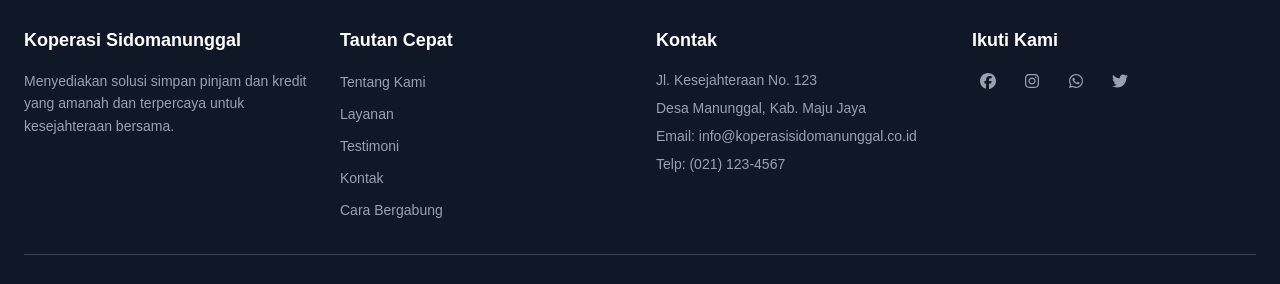
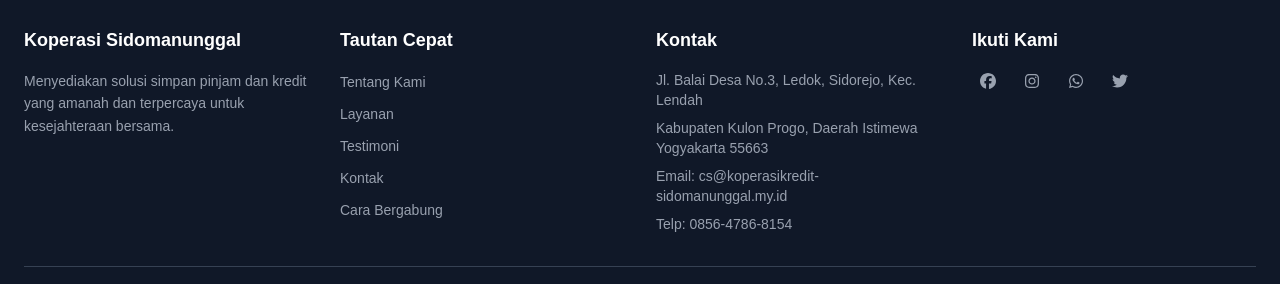
Before and after one commit to l0c4lxid/koperasi-profile-sidomanunggal, a Next.js app: page / in a window 1280 px wide. Shown: the part 4716-5000 px from the top of the page. Built offline with nearby package versions, Linux system fonts and the light colour scheme; no server answers.

Commit message:
refactor: update footer contact information and integrate Vercel Analytics

```diff
--- a/app/components/Footer.tsx
+++ b/app/components/Footer.tsx
@@ -75,10 +75,10 @@ export default function Footer() {
           <div>
             <h5 className="text-lg font-semibold text-white mb-4">Kontak</h5>
             <ul className="space-y-2 text-sm">
-              <li>Jl. Kesejahteraan No. 123</li>
-              <li>Desa Manunggal, Kab. Maju Jaya</li>
-              <li>Email: info@koperasisidomanunggal.co.id</li>
-              <li>Telp: (021) 123-4567</li>
+              <li>Jl. Balai Desa No.3, Ledok, Sidorejo, Kec. Lendah</li>
+              <li>Kabupaten Kulon Progo, Daerah Istimewa Yogyakarta 55663</li>
+              <li>Email: cs@koperasikredit-sidomanunggal.my.id</li>
+              <li>Telp: 0856-4786-8154</li>
             </ul>
           </div>
           {/* Footer Column 4: Social Media */}
--- a/app/layout.tsx
+++ b/app/layout.tsx
@@ -1,4 +1,5 @@
 import type { Metadata } from "next";
+import { Analytics } from "@vercel/analytics/next";
 import "./globals.css";
 
 export const metadata: Metadata = {
@@ -14,7 +15,10 @@ export default function RootLayout({
 }) {
   return (
     <html lang="id" className="scroll-smooth" suppressHydrationWarning>
-      <body>{children}</body>
+      <body>
+        {children}
+        <Analytics />
+      </body>
     </html>
   );
 }
--- a/app/page.tsx
+++ b/app/page.tsx
@@ -1,6 +1,7 @@
 "use client";
 
 import React from "react";
+import { Analytics } from "@vercel/analytics/next";
 import Header from "./components/Header";
 import Footer from "./components/Footer";
 import HeroSection from "./components/HeroSection";
@@ -28,6 +29,7 @@ export default function Home() {
         <TestimonialsSection />
         <CTASection />
         <ContactSection />
+        <Analytics />
       </main>
       <Footer />
     </div>
--- a/package.json
+++ b/package.json
@@ -12,6 +12,7 @@
     "@fortawesome/free-brands-svg-icons": "^6.7.2",
     "@fortawesome/free-solid-svg-icons": "^6.7.2",
     "@fortawesome/react-fontawesome": "^0.2.2",
+    "@vercel/analytics": "^1.5.0",
     "emailjs-com": "^3.2.0",
     "framer-motion": "^12.6.3",
     "next": "15.2.4",
```
Also changed, not shown: 1 other file (tests, documents, lock files or other folders).
